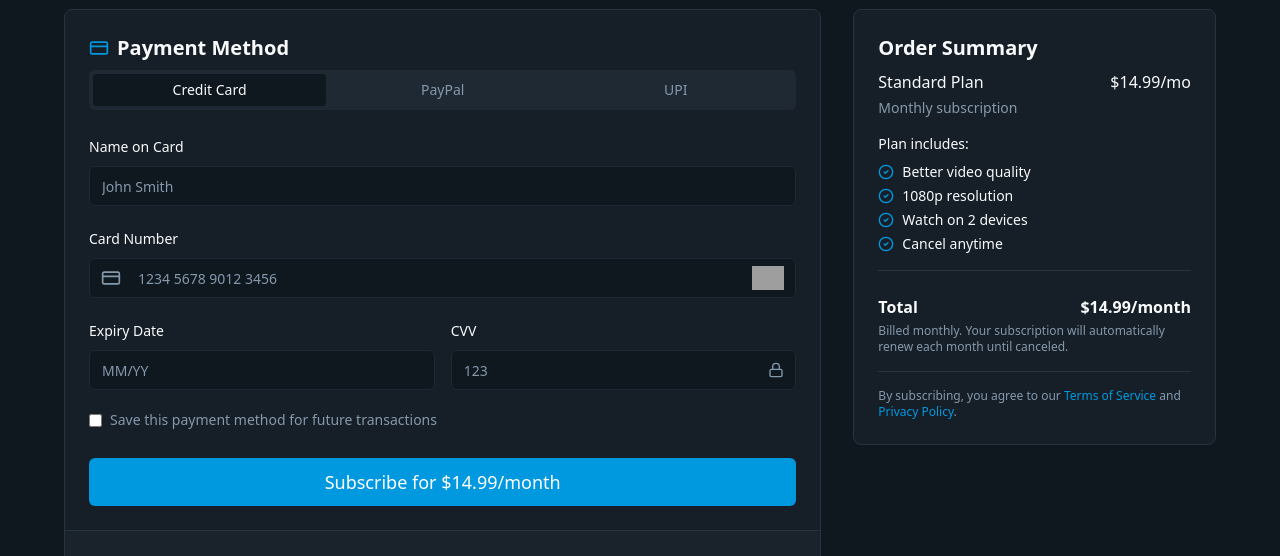
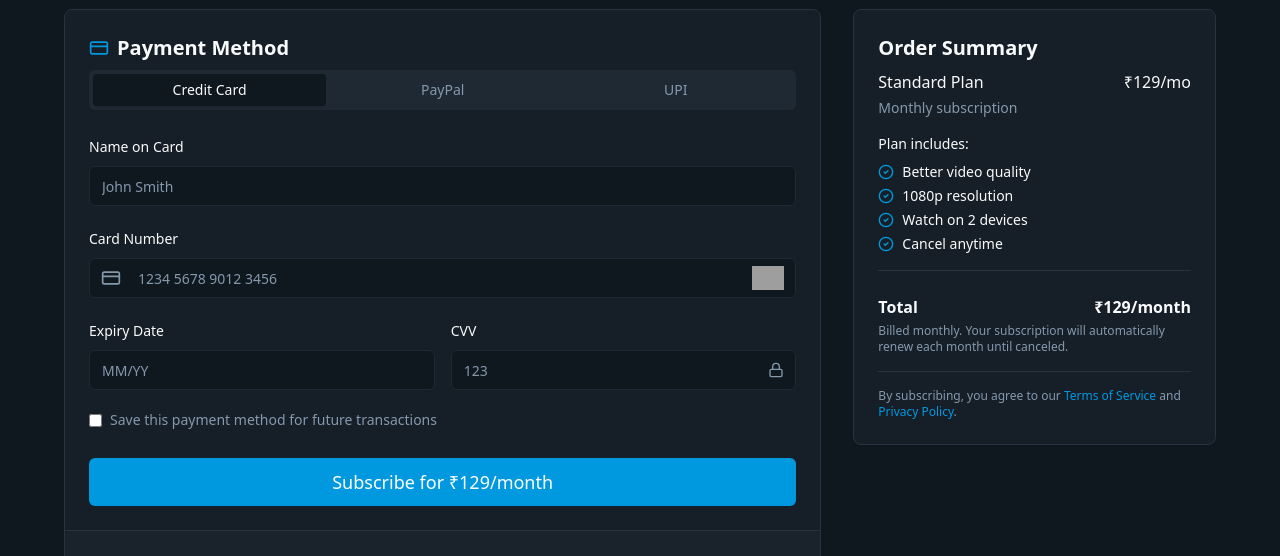
Before and after one commit to Deep-Mhatre/stream-plex-prime-now, a React (Vite) app: page /subscription in a window 1280 px wide. Shown: the part 195-751 px from the top of the page. Built offline with nearby package versions, Linux system fonts and the light colour scheme; sample sign-in values are in the browser's storage; grey boxes are pictures that could not be loaded.

Commit message:
Update plan prices
Update the plan prices to 49, 129, and 299 rupees.

```diff
--- a/src/pages/Plans.tsx
+++ b/src/pages/Plans.tsx
@@ -21,7 +21,7 @@ const Plans = () => {
     {
       id: 'basic',
       name: 'Basic',
-      price: 8.99,
+      price: 49,
       quality: 'Good',
       resolution: '720p',
       devices: 1
@@ -29,7 +29,7 @@ const Plans = () => {
     {
       id: 'standard',
       name: 'Standard',
-      price: 14.99,
+      price: 129,
       quality: 'Better',
       resolution: '1080p',
       devices: 2
@@ -37,7 +37,7 @@ const Plans = () => {
     {
       id: 'premium',
       name: 'Premium',
-      price: 19.99,
+      price: 299,
       quality: 'Best',
       resolution: '4K+HDR',
       devices: 4
@@ -83,7 +83,7 @@ const Plans = () => {
               <CardContent className="p-6">
                 <h3 className="text-xl font-bold mb-2">{plan.name}</h3>
                 <div className="mb-6">
-                  <span className="text-3xl font-bold">${plan.price}</span>
+                  <span className="text-3xl font-bold">₹{plan.price}</span>
                   <span className="text-muted-foreground">/month</span>
                 </div>
 
--- a/src/pages/SubscriptionPayment.tsx
+++ b/src/pages/SubscriptionPayment.tsx
@@ -1,4 +1,3 @@
-
 import React, { useState } from 'react';
 import { useNavigate, useLocation } from 'react-router-dom';
 import { Button } from '@/components/ui/button';
@@ -53,7 +52,7 @@ const SubscriptionPayment = () => {
     {
       id: 'basic',
       name: 'Basic',
-      price: 8.99,
+      price: 49,
       quality: 'Good',
       resolution: '720p',
       devices: 1
@@ -61,7 +60,7 @@ const SubscriptionPayment = () => {
     {
       id: 'standard',
       name: 'Standard',
-      price: 14.99,
+      price: 129,
       quality: 'Better',
       resolution: '1080p',
       devices: 2
@@ -69,7 +68,7 @@ const SubscriptionPayment = () => {
     {
       id: 'premium',
       name: 'Premium',
-      price: 19.99,
+      price: 299,
       quality: 'Best',
       resolution: '4K+HDR',
       devices: 4
@@ -258,7 +257,7 @@ const SubscriptionPayment = () => {
 
                     <div className="pt-2">
                       <Button type="submit" className="w-full py-6 text-lg" disabled={processing}>
-                        {processing ? 'Processing...' : `Subscribe for $${selectedPlanDetails.price.toFixed(2)}/month`}
+                        {processing ? 'Processing...' : `Subscribe for ₹${selectedPlanDetails.price}/month`}
                       </Button>
                     </div>
                   </form>
@@ -374,7 +373,7 @@ const SubscriptionPayment = () => {
                 <div className="space-y-1">
                   <div className="flex items-center justify-between">
                     <span className="font-medium">{selectedPlanDetails.name} Plan</span>
-                    <span className="font-medium">${selectedPlanDetails.price.toFixed(2)}/mo</span>
+                    <span className="font-medium">₹{selectedPlanDetails.price}/mo</span>
                   </div>
                   <p className="text-sm text-muted-foreground">Monthly subscription</p>
                 </div>
@@ -406,7 +405,7 @@ const SubscriptionPayment = () => {
                 <div className="pt-2">
                   <div className="flex justify-between items-center font-bold">
                     <span>Total</span>
-                    <span>${selectedPlanDetails.price.toFixed(2)}/month</span>
+                    <span>₹{selectedPlanDetails.price}/month</span>
                   </div>
                   <p className="text-xs text-muted-foreground mt-1">
                     Billed monthly. Your subscription will automatically renew each month until canceled.
```
